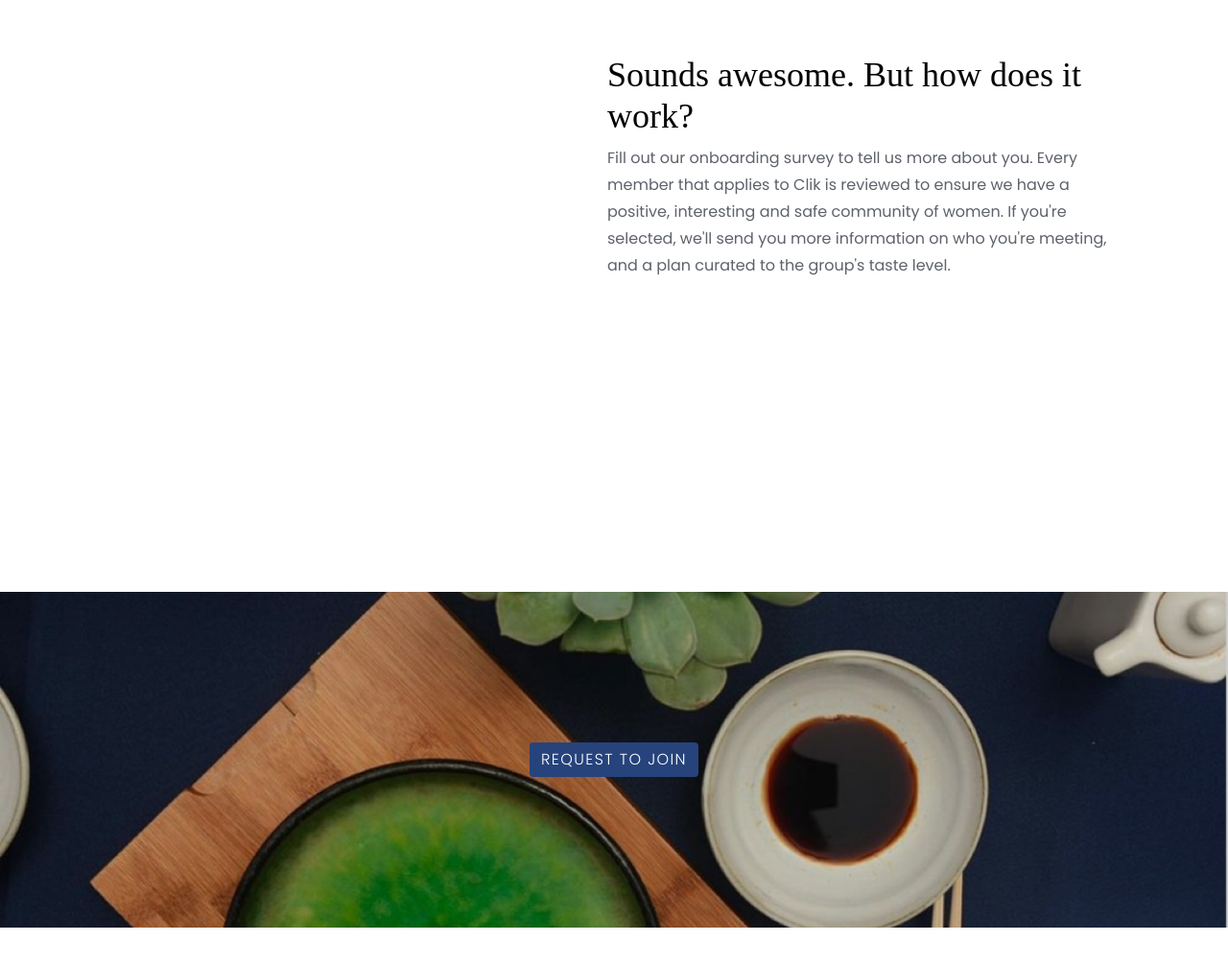
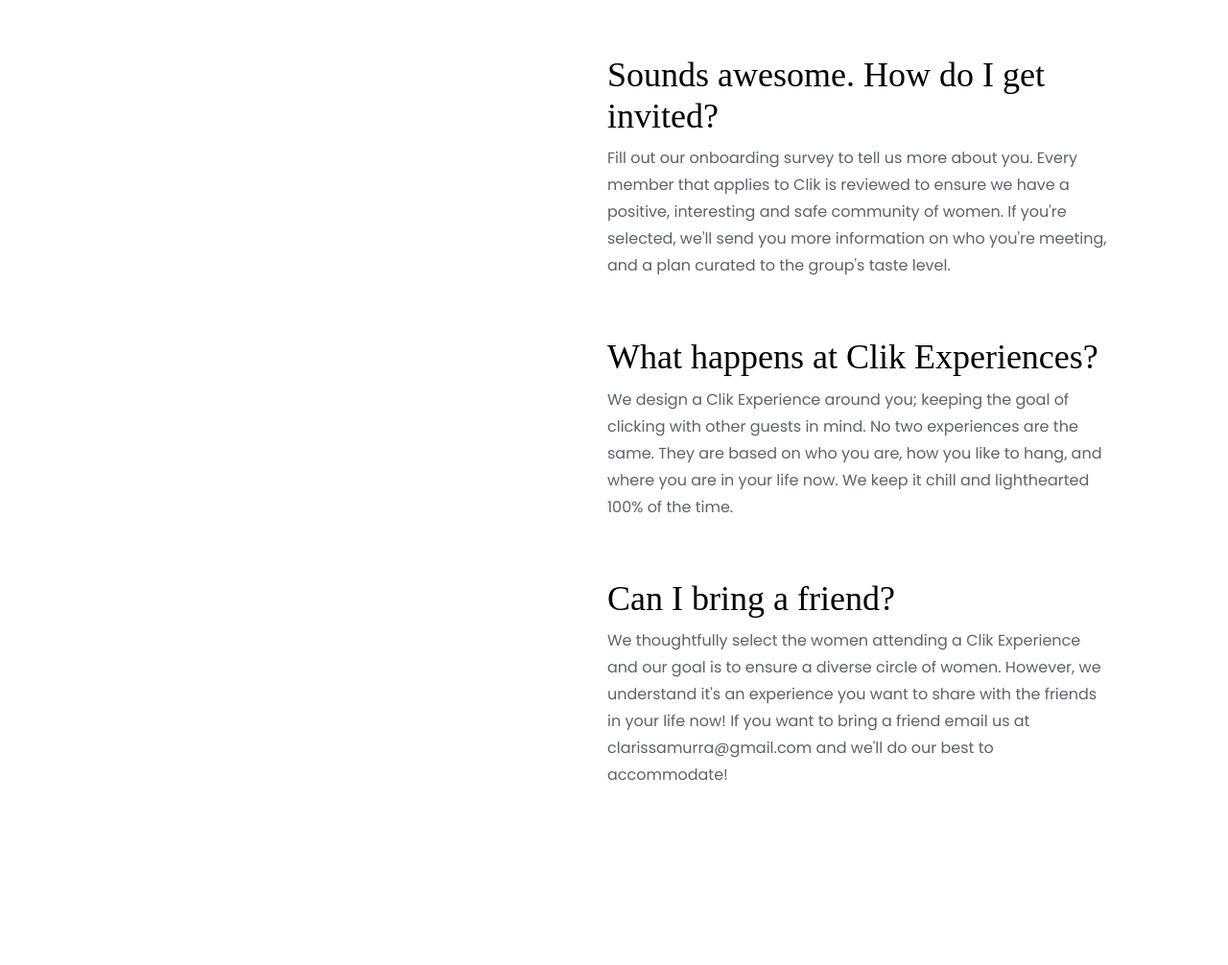
Before and after one commit to ZelaTaino/boss-bitches, a plain HTML site: page index.html in a window 1280 px wide. Shown: the part 2817-3823 px from the top of the page at 96% size. Before the commit the page ends 3784 px from the top, so only its background shows below. Drawn offline with nearby package versions, Linux system fonts and the light colour scheme; a web font is replaced by a local one.

Commit message:
Added more faq

```diff
--- a/index.html
+++ b/index.html
@@ -65,7 +65,7 @@
             <div id="thumb2" class="thumb"></div>
             <div class="values-cell-text">
               <h2>2. We'll find your Clik.</h2>
-              It's about the Clik. We'll use our data to find the top ten women you Clik with based on your preferences.
+              It's about the Clik. We'll use our data to find the top ten women you click with based on your preferences.
             </div>
           </div>
           <div class="col-md-4">
@@ -85,8 +85,16 @@
             Clik is a platform delivering IRL, human connection. We care about community curated to who you are, and the likelihood that you'll click. Submit an application if you're interested in joining a community of ambitious, creative, and interesting group of women.
           </li>
           <li>
-            <h2>Sounds awesome. But how does it work?</h2>
+            <h2>Sounds awesome. How do I get invited?</h2>
             Fill out our onboarding survey to tell us more about you. Every member that applies to Clik is reviewed to ensure we have a positive, interesting and safe community of women. If you're selected, we'll send you more information on who you're meeting, and a plan curated to the group's taste level.
+          </li>
+          <li>
+            <h2>What happens at Clik Experiences?</h2>
+            We design a Clik Experience around you; keeping the goal of clicking with other guests in mind. No two experiences are the same. They are based on who you are, how you like to hang, and where you are in your life now. We keep it chill and lighthearted 100% of the time.
+          </li>
+          <li>
+            <h2>Can I bring a friend?</h2>
+            We thoughtfully select the women attending a Clik Experience and our goal is to ensure a diverse circle of women. However, we understand it's an experience you want to share with the friends in your life now! If you want to bring a friend email us at clarissamurra@gmail.com and we'll do our best to accommodate!
           </li>
         </ul>
       </section>
```
